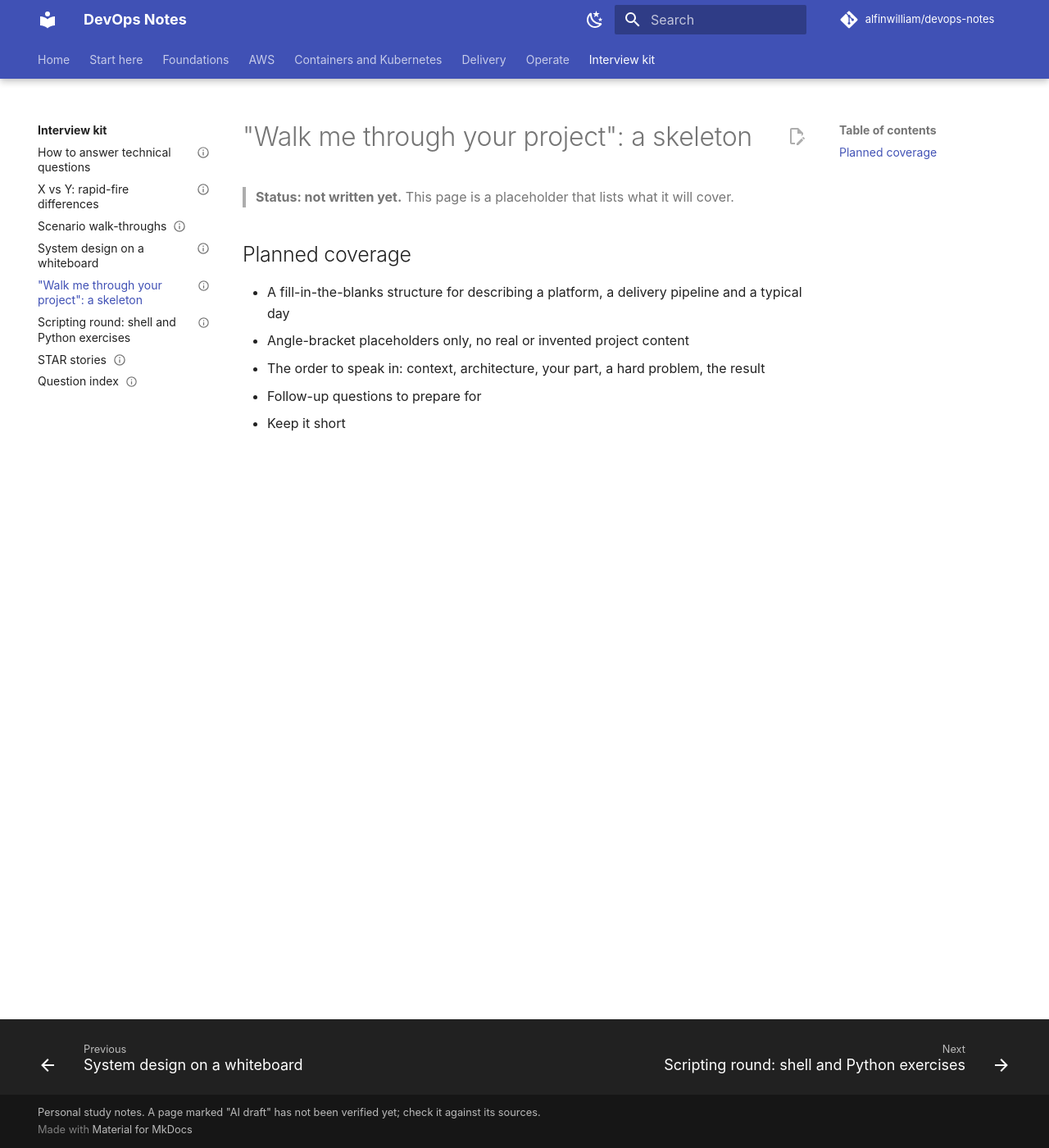
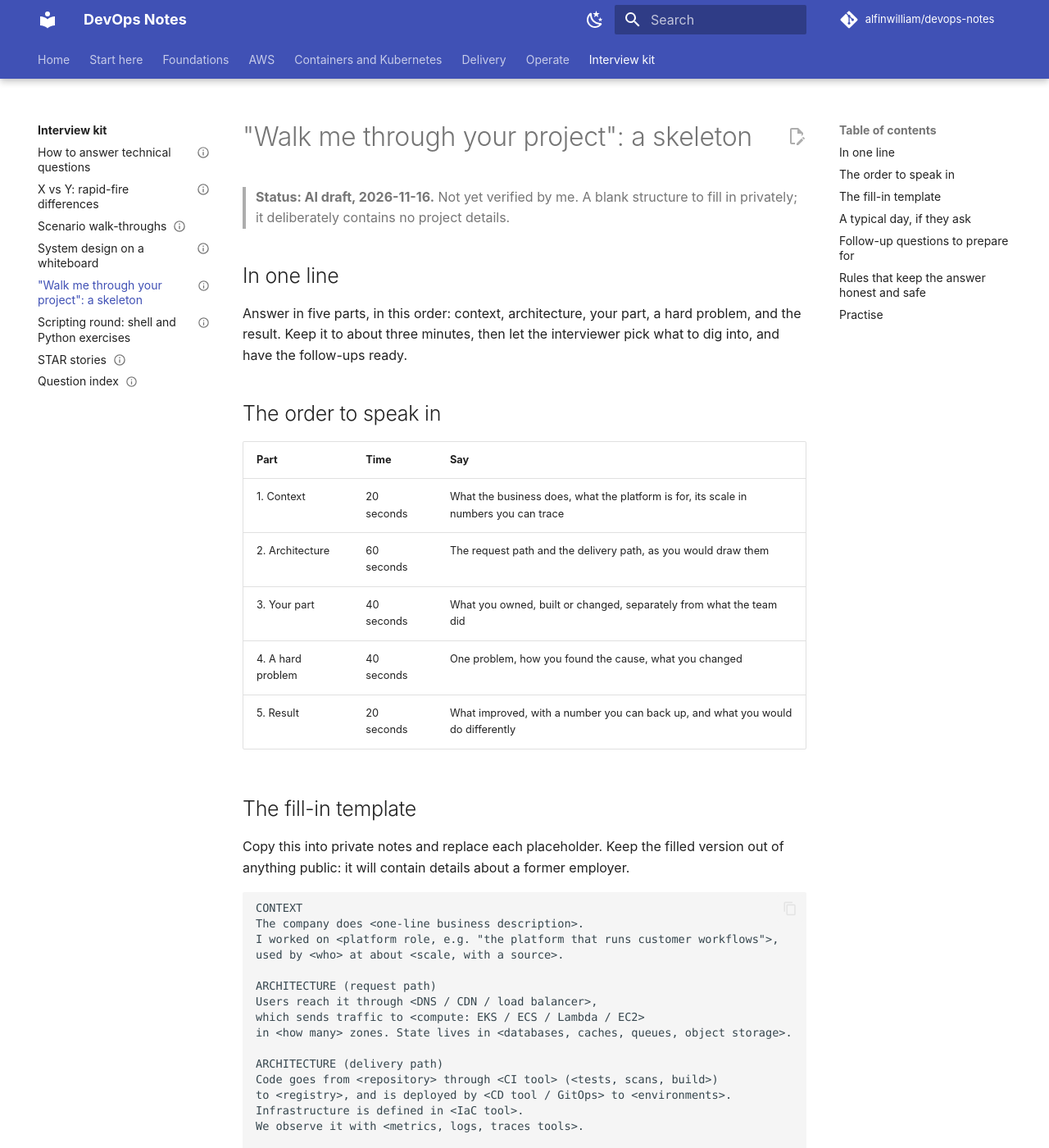
Before and after one commit to alfinwilliam/devops-notes, an MkDocs documentation site: the page built from docs/interview/walk-me-through-your-project.md, in a window 1280 px wide and 1400 px high. Shown: the whole window at 82% size. Built offline with MkDocs 1.6.1 and Material for MkDocs 9.7.7, drawn with Linux system fonts in a browser that asks for light colours; comment, search, counter and statistics services are not loaded; some of the changed text lies outside the part shown.

Commit message:
interview: add ""
Co-Authored-By: Claude Opus 5.5 <noreply@anthropic.com>

````diff
--- a/docs/interview/walk-me-through-your-project.md
+++ b/docs/interview/walk-me-through-your-project.md
@@ -1,18 +1,97 @@
 ---
 title: "\"Walk me through your project\": a skeleton"
-status: stub
+status: draft
 form: guide
 commands: none
 ---
 
 # "Walk me through your project": a skeleton
 
-> **Status: not written yet.** This page is a placeholder that lists what it will cover.
+> **Status: AI draft, 2026-11-16.** Not yet verified by me. A blank structure to fill in privately; it deliberately contains no project details.
 
-## Planned coverage
+## In one line
 
-- A fill-in-the-blanks structure for describing a platform, a delivery pipeline and a typical day
-- Angle-bracket placeholders only, no real or invented project content
-- The order to speak in: context, architecture, your part, a hard problem, the result
-- Follow-up questions to prepare for
-- Keep it short
+Answer in five parts, in this order: context, architecture, your part, a hard problem, and the result. Keep it to about three minutes, then let the interviewer pick what to dig into, and have the follow-ups ready.
+
+## The order to speak in
+
+| Part | Time | Say |
+|---|---|---|
+| 1. Context | 20 seconds | What the business does, what the platform is for, its scale in numbers you can trace |
+| 2. Architecture | 60 seconds | The request path and the delivery path, as you would draw them |
+| 3. Your part | 40 seconds | What you owned, built or changed, separately from what the team did |
+| 4. A hard problem | 40 seconds | One problem, how you found the cause, what you changed |
+| 5. Result | 20 seconds | What improved, with a number you can back up, and what you would do differently |
+
+## The fill-in template
+
+Copy this into private notes and replace each placeholder. Keep the filled version out of anything public: it will contain details about a former employer.
+
+```text
+CONTEXT
+The company does <one-line business description>.
+I worked on <platform role, e.g. "the platform that runs customer workflows">,
+used by <who> at about <scale, with a source>.
+
+ARCHITECTURE (request path)
+Users reach it through <DNS / CDN / load balancer>,
+which sends traffic to <compute: EKS / ECS / Lambda / EC2>
+in <how many> zones. State lives in <databases, caches, queues, object storage>.
+
+ARCHITECTURE (delivery path)
+Code goes from <repository> through <CI tool> (<tests, scans, build>)
+to <registry>, and is deployed by <CD tool / GitOps> to <environments>.
+Infrastructure is defined in <IaC tool>.
+We observe it with <metrics, logs, traces tools>.
+
+MY PART
+I was responsible for <area>.
+I built / changed <specific thing>, which involved <two or three concrete steps>.
+The team handled <what others did>, and I <how you worked with them>.
+
+A HARD PROBLEM
+<Symptom users or the team saw>.
+I narrowed it down by <steps and tools>.
+The cause was <root cause>.
+I fixed it by <change>, and prevented recurrence with <alert / test / guardrail>.
+
+RESULT
+<Metric> went from <before> to <after>, measured by <where the number comes from>.
+If I did it again, I would <one improvement>.
+```
+
+## A typical day, if they ask
+
+```text
+Mornings: <alerts and on-call review, pull request reviews>.
+Most of the day: <project work, e.g. infrastructure changes through IaC and pull requests>.
+Regularly: <supporting developers with deploys, debugging, access requests>.
+On-call: <rotation, what pages you, how incidents are run>.
+```
+
+## Follow-up questions to prepare for
+
+Write a two-sentence answer for each, from your own notes:
+
+- Why was it designed that way? What were the alternatives?
+- What would you change if you rebuilt it today?
+- What broke most often, and why?
+- How did you deploy changes safely? How did you roll back?
+- How was access controlled? Where did secrets live?
+- How did you know it was healthy? Which alerts woke people up?
+- What did it cost, and what drove the cost?
+- What did you personally build, versus inherit?
+- What was the biggest incident, and what changed afterwards?
+- Draw the request path from the user to the database.
+
+## Rules that keep the answer honest and safe
+
+- **"I" for your work, "we" for the team's.** Interviewers listen for the difference ([STAR stories](star-stories.md)).
+- **Numbers you can trace.** If you cannot say where a number came from, say "roughly" or leave it out.
+- **Describe by role, not by name.** "A workflow platform for enterprise customers", not product, customer or colleague names, hostnames, account IDs or real network ranges.
+- **Implemented versus designed.** Say "designed" only for decisions you made.
+- **Short first.** Three minutes, then stop and invite questions: "Which part would you like me to go deeper on?"
+
+## Practise
+
+Say it aloud with a timer, record it once, and listen for "we" where you meant "I", vague numbers, and jargon you did not explain. Then answer three follow-ups from the list without notes ([How to answer technical questions](how-to-answer.md), [System design on a whiteboard](system-design.md)).
````
